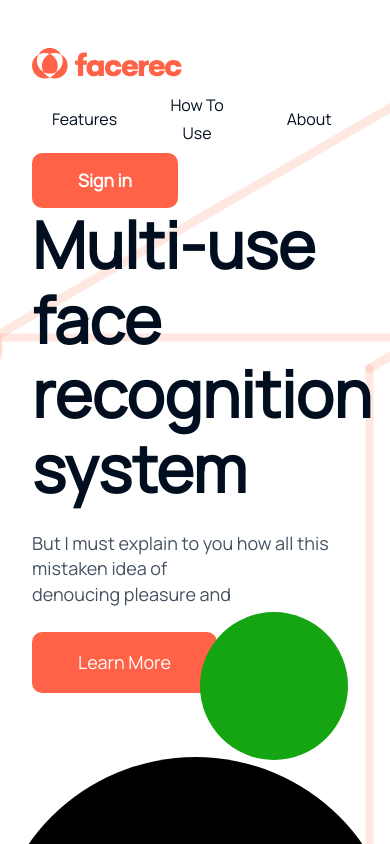
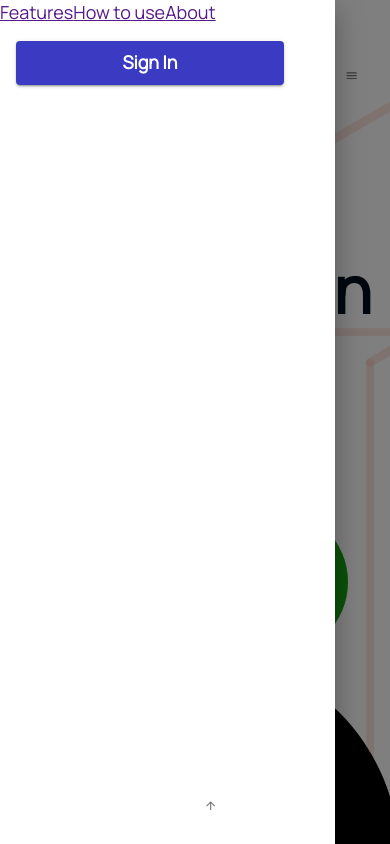
Before and after one commit to Zechariah-dev/Facerec, a React (Create React App) app: page / in a window 390 px wide. Shown: the top 844 px of the page. Built offline with nearby package versions, Linux system fonts and the light colour scheme.

Commit message:
mobile responsiveness navbar 70% completed

```diff
--- a/src/components/Navbar/index.js
+++ b/src/components/Navbar/index.js
@@ -1,4 +1,4 @@
-import React, { Fragment } from 'react';
+import React, { Fragment, useEffect, useState } from 'react';
 import { Link, useLocation, useHistory } from 'react-router-dom';
 import { makeStyles } from '@material-ui/core/styles';
 import Toolbar from '@material-ui/core/Toolbar';
@@ -6,6 +6,12 @@ import Grid from '@material-ui/core/Grid';
 import Container from '@material-ui/core/Container';
 import AppBar from '@material-ui/core/AppBar';
 import Button from '@material-ui/core/Button';
+import Box from '@material-ui/core/Box';
+import Drawer from '@material-ui/core/Drawer';
+import IconButton from '@material-ui/core/IconButton';
+
+import MenuIcon from '@material-ui/icons/Menu';
+import CloseIcon from '@material-ui/icons/Close';
 
 import Logo from '../../assets/images/Logo.svg';
 import AppButton from '../Button/Button';
@@ -44,14 +50,78 @@ const useStyles = makeStyles((theme) => ({
       justifyContent: 'center',
     },
   },
+  paper: {
+    width: '100%',
+    positon: 'relative',
+  },
+  drawer__con: {
+    height: '100vh',
+    color: theme.palette.common.white,
+    background: theme.palette.primary.light,
+    display: 'flex',
+    justifyContent: 'center',
+    flexDirection: 'column',
+    overflow: 'hidden',
+  },
+  close: {
+    color: theme.palette.common.white,
+    position: 'absolute',
+    right: 0,
+    top: 0,
+    '& .MuiSvgIcon-root': {
+      width: '2em',
+      height: '2em',
+    },
+  },
+  drawer__inner: {
+    display: 'flex',
+    flexDirection: 'column',
+    alignItems: 'center',
+  },
+  drawer_btn: {
+    width: '80%',
+    margin: '1rem',
+    color: '#fff',
+    backgroundColor: '#3A3AC2',
+    fontWeight: 700,
+    textTransform: 'capitalize',
+    outline: 0,
+  },
 }));
 
 export default function Navbar() {
   //initializing the useStyles function
   const classes = useStyles();
 
+  const [isMobile, SetIsMobile] = useState(false);
+  const [isDrawerOpen, SetIsDrawerOpen] = useState(false);
+
   const history = useHistory();
   const location = useLocation();
+
+  useEffect(() => {
+    const setResponsiveness = () => {
+      return window.innerWidth < 900 ? SetIsMobile(true) : SetIsMobile(false);
+    };
+
+    setResponsiveness();
+
+    window.addEventListener('resize', () => setResponsiveness());
+  }, []);
+
+  const FacerecLogo = () => {
+    return (
+      <Link to="/">
+        <img
+          src={Logo}
+          height="40px"
+          width="200px"
+          alt="Facerec"
+          className={classes.logo}
+        />
+      </Link>
+    );
+  };
 
   //desktop view navbar
   const desktopNavbar = () => {
@@ -59,15 +129,8 @@ export default function Navbar() {
       <Toolbar disableGutters>
         <Grid container className={classes.mainContainer}>
           <Grid item>
-            <Link to="/">
-              <img
-                src={Logo}
-                height="40px"
-                width="200px"
-                alt="Facerec"
-                className={classes.logo}
-              />
-            </Link>
+            {' '}
+            <FacerecLogo />
           </Grid>
           {location.pathname === '/' ? (
             <Fragment>
@@ -102,10 +165,62 @@ export default function Navbar() {
     );
   };
 
+  const mobileNavbr = () => {
+    const handleDrawerOpen = () => SetIsDrawerOpen(true);
+    const handleDrawerClose = () => SetIsDrawerOpen(false);
+
+    return (
+      <Toolbar disableGutters>
+        <Box display="flex" flexGrow={1} textAlign="center">
+          <FacerecLogo />
+        </Box>
+
+        <IconButton
+          edge="end"
+          aria-label="menu"
+          aria-haspopup="true"
+          onClick={handleDrawerOpen}
+        >
+          <MenuIcon />
+        </IconButton>
+
+        <Drawer
+          anchor="left"
+          open={isMobile}
+          onClose={handleDrawerClose}
+          className={{ paper: classes.paper }}
+        >
+          <div className={classes.drawer_con}>
+            <div className={classes.drawer_inner}>
+              {navigation.map(({ label, href }) => {
+                return (
+                  <Link key={label} href={href} className={classes.drawer_link}>
+                    {label}
+                  </Link>
+                );
+              })}
+              <Button
+                variant="contained"
+                href="/login"
+                className={classes.drawer_btn}
+              >
+                Sign in
+              </Button>
+            </div>
+          </div>
+
+          <IconButton onClick={handleDrawerClose} className={classes.close}>
+            <CloseIcon />
+          </IconButton>
+        </Drawer>
+      </Toolbar>
+    );
+  };
+
   return (
     <Container maxWidth="xl" className={classes.root}>
       <AppBar position="sticky" elevation={0} color="transparent">
-        {desktopNavbar()}
+        {isMobile ? mobileNavbr() : desktopNavbar()}
       </AppBar>
     </Container>
   );
```
